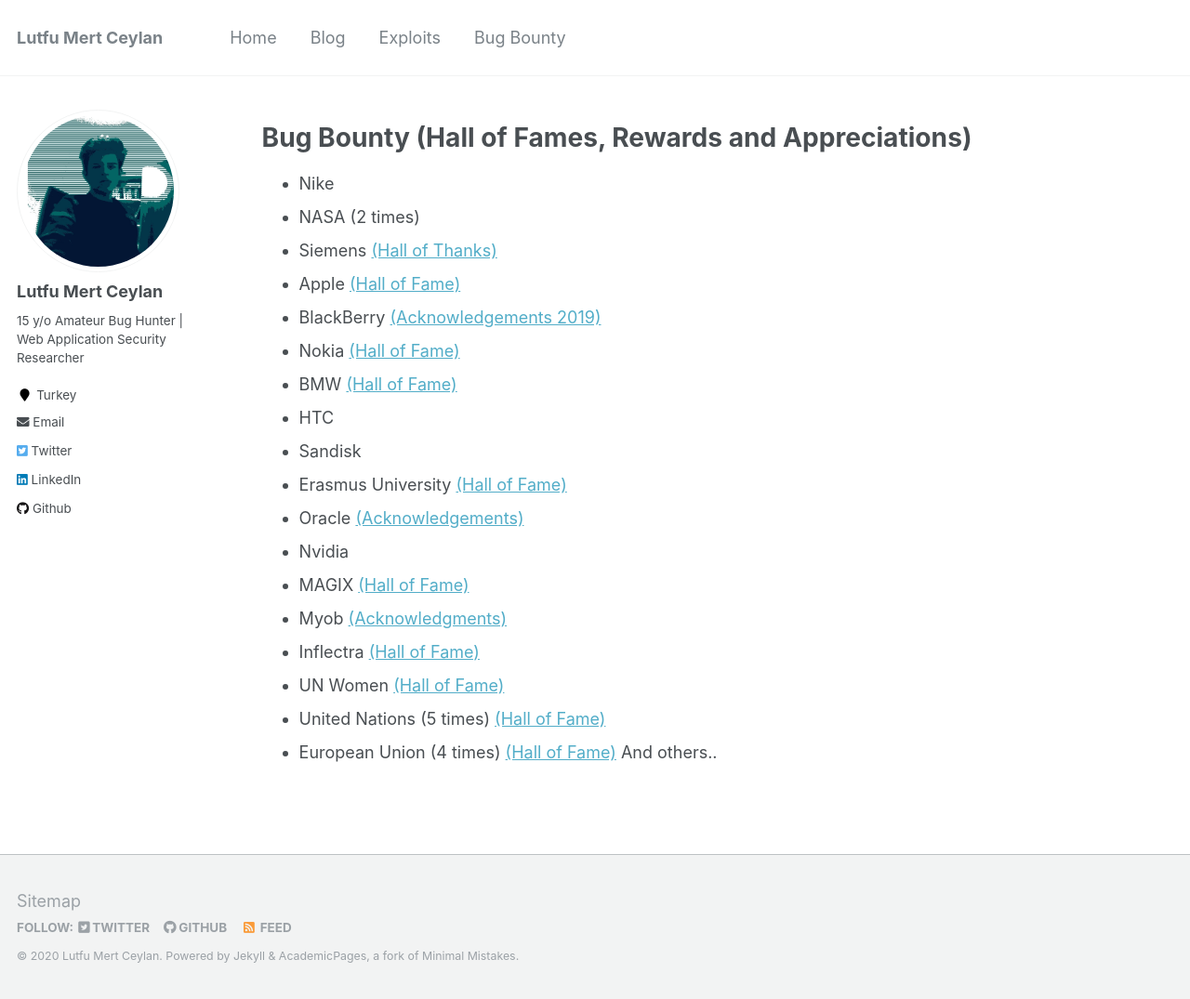
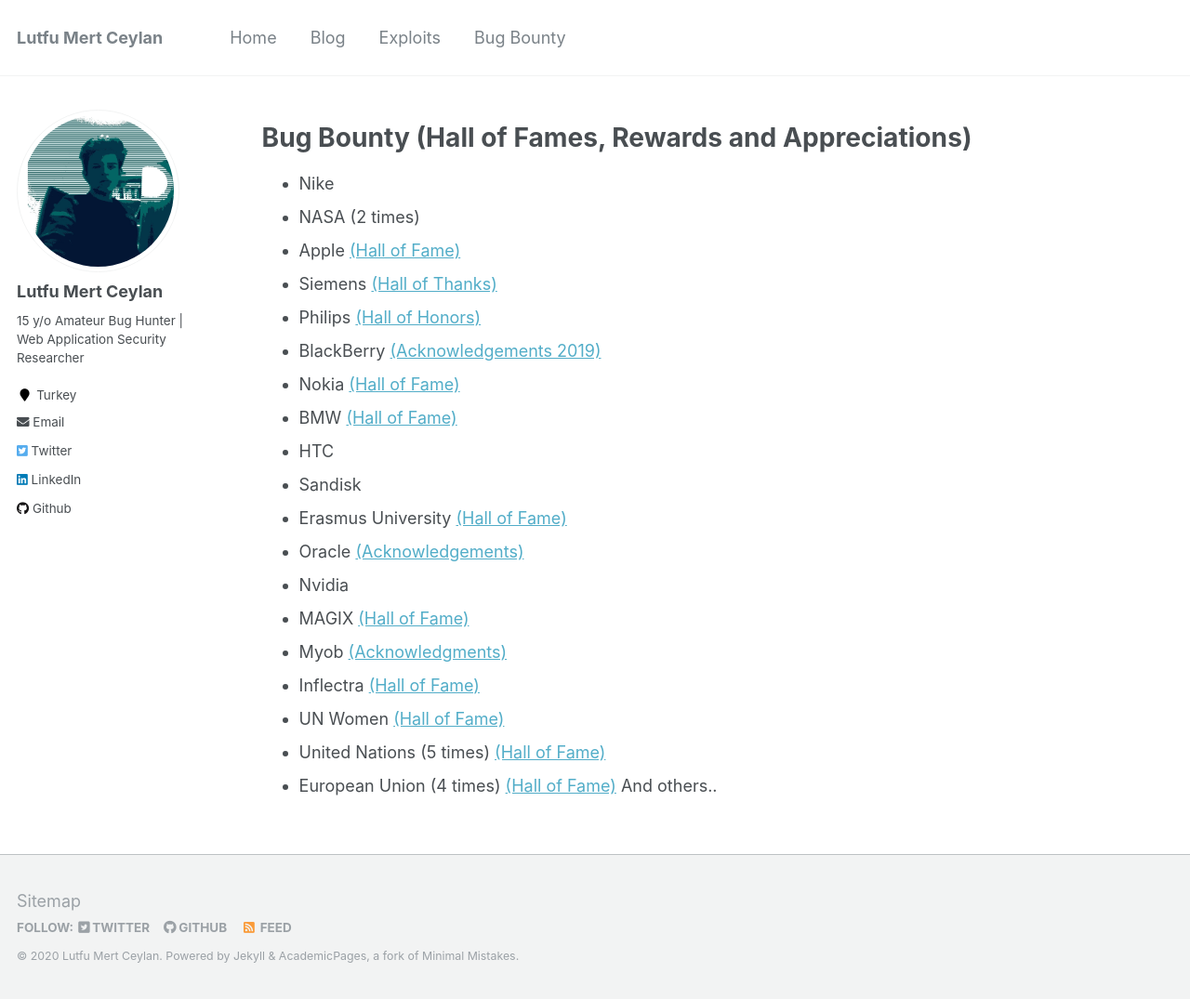
Before and after one commit to lutfumertceylan/mywebsite, a Jekyll site: the page built from _pages/bugbounty.md, in a window 1280 px wide and 1075 px high. Shown: the whole window at 93% size. Built offline with Jekyll 4.4.1, drawn with Linux system fonts in a browser that asks for light colours.

Commit message:
Update bugbounty.md

```diff
--- a/_pages/bugbounty.md
+++ b/_pages/bugbounty.md
@@ -11,8 +11,9 @@ redirect_from:
 
 * Nike
 * NASA (2 times)
+* Apple <a href="https://support.apple.com/en-us/HT201536">(Hall of Fame)</a>
 * Siemens <a href="https://new.siemens.com/global/en/products/services/cert/hall-of-thanks.html">(Hall of Thanks)</a>
-* Apple <a href="https://support.apple.com/en-us/HT201536">(Hall of Fame)</a>
+* Philips <a href="https://www.philips.com/a-w/security/coordinated-vulnerability-disclosure/hall-of-honors.html">(Hall of Honors)</a>
 * BlackBerry <a href="https://www.blackberry.com/ca/en/services/blackberry-incident-response-team#collaborations">(Acknowledgements 2019)</a>
 * Nokia <a href="https://www.nokia.com/responsible-disclosure/">(Hall of Fame)</a>
 * BMW <a href="https://www.bmwgroup.com/en/general/Security.html">(Hall of Fame)</a>
```
